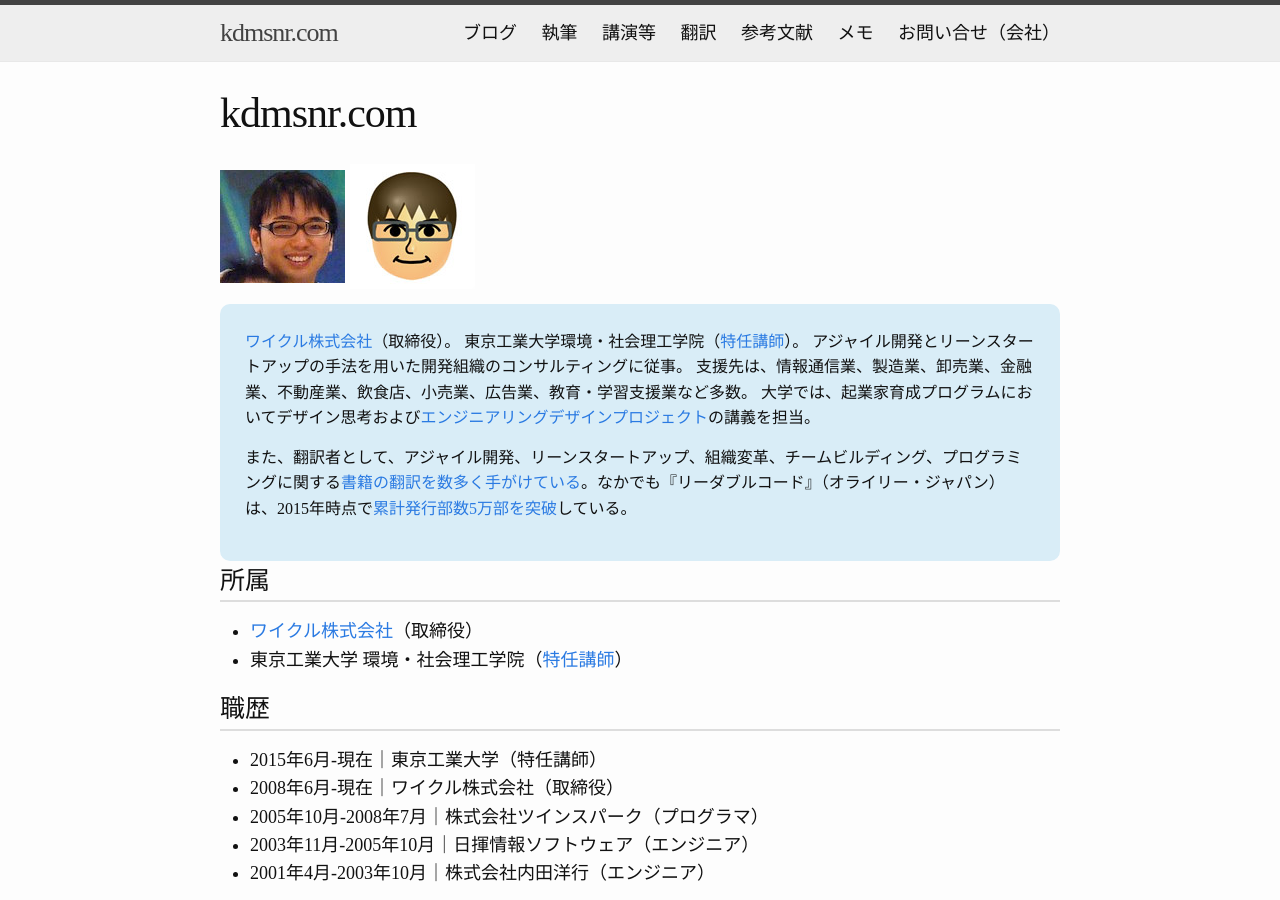
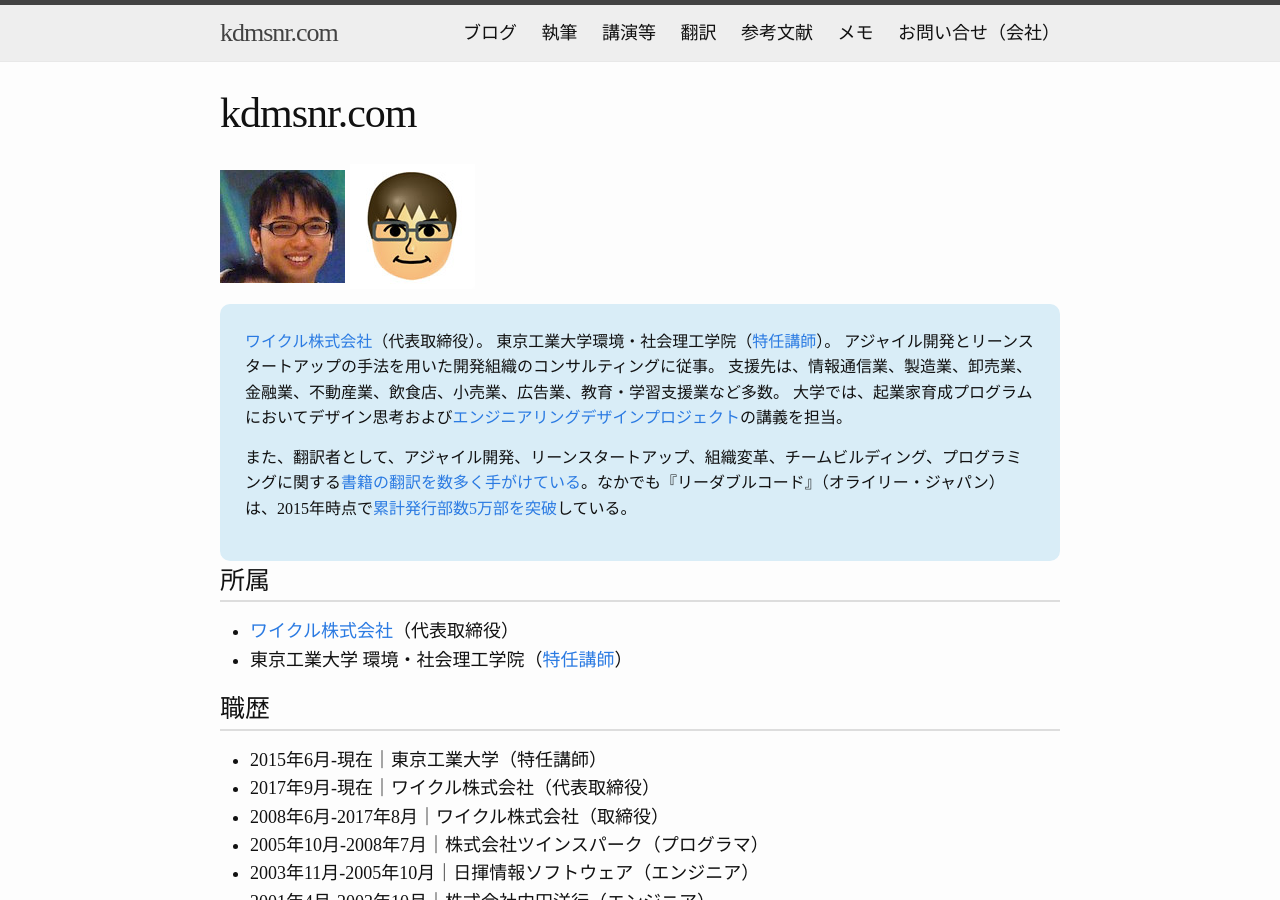
Before and after one commit to kdmsnr/kdmsnr.github.io, a Jekyll site: the page built from index.md, in a window 1280 px wide and 900 px high. Built offline with Jekyll 4.4.1, drawn with Linux system fonts in a browser that asks for light colours; Markdown is read by kramdown in place of the engine named in the settings; comment, search, counter and statistics services are not loaded.

Commit message:
Change title

```diff
--- a/_includes/profile.html
+++ b/_includes/profile.html
@@ -2,7 +2,7 @@
 <img src="/images/kdmsnr-avator.jpg" />
 <div class="profile">
 <p>
-<a href="http://www.waicrew.com">ワイクル株式会社</a>（取締役）。
+<a href="http://www.waicrew.com">ワイクル株式会社</a>（代表取締役）。
 東京工業大学環境・社会理工学院（<a href="http://t2r2.star.titech.ac.jp/cgi-bin/researcherinfo.cgi?q_researcher_content_number=CTT100692413">特任講師</a>）。
 アジャイル開発とリーンスタートアップの手法を用いた開発組織のコンサルティングに従事。
 支援先は、情報通信業、製造業、卸売業、金融業、不動産業、飲食店、小売業、広告業、教育・学習支援業など多数。
--- a/index.md
+++ b/index.md
@@ -7,13 +7,14 @@
 
 ## 所属
 
-* <a href="http://www.waicrew.com">ワイクル株式会社</a>（取締役）
+* <a href="http://www.waicrew.com">ワイクル株式会社</a>（代表取締役）
 * 東京工業大学 環境・社会理工学院（<a href="http://t2r2.star.titech.ac.jp/cgi-bin/researcherinfo.cgi?q_researcher_content_number=CTT100692413">特任講師</a>）
 
 ## 職歴
 
 * 2015年6月-現在｜東京工業大学（特任講師）
-* 2008年6月-現在｜ワイクル株式会社（取締役）
+* 2017年9月-現在｜ワイクル株式会社（代表取締役）
+* 2008年6月-2017年8月｜ワイクル株式会社（取締役）
 * 2005年10月-2008年7月｜株式会社ツインスパーク（プログラマ）
 * 2003年11月-2005年10月｜日揮情報ソフトウェア（エンジニア）
 * 2001年4月-2003年10月｜株式会社内田洋行（エンジニア）
```
